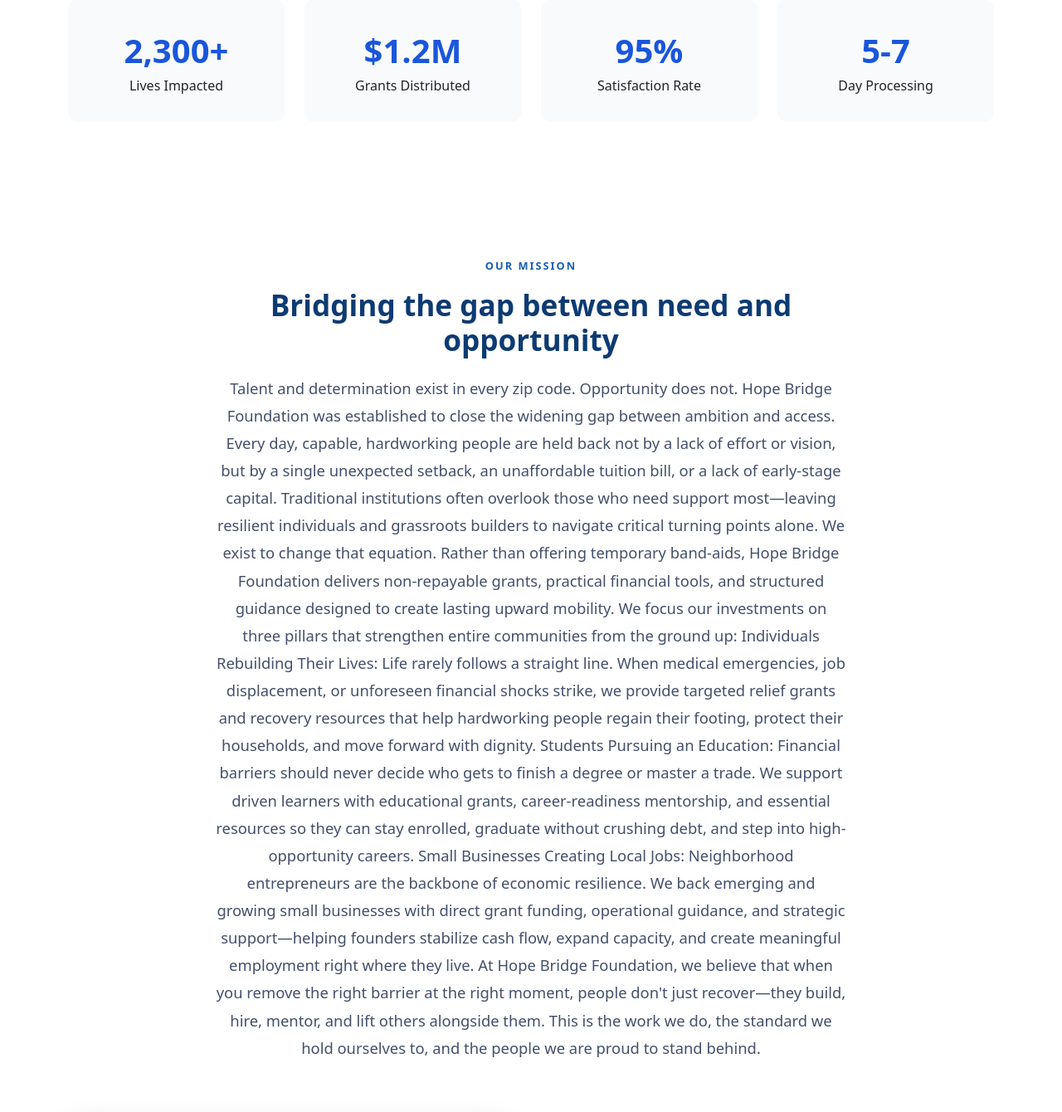
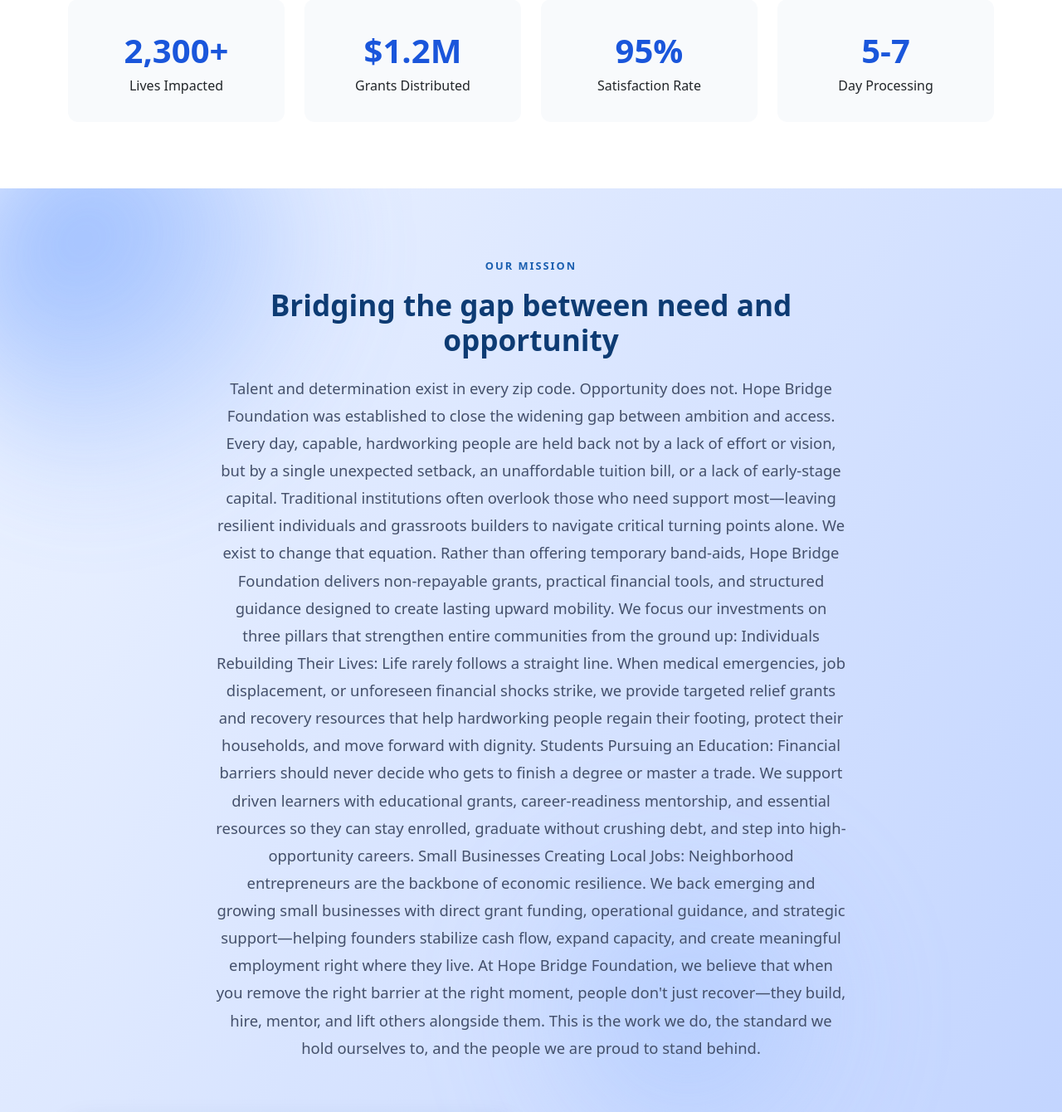
Before and after one commit to jaybentley247/HBG-FOUNDATION, a Flask app: page / in a window 1280 px wide. Shown: the part 963-2303 px from the top of the page at 83% size. Run offline with Flask 3, Linux system fonts and the light colour scheme.

Commit message:
Add animated gradient and floating blobs to mission section
- Replace the plain white mission background with a shifting brand-blue gradient
- Add three blurred, drifting blobs for visible motion
- Keep text above the animation and disable it under reduced-motion

Co-Authored-By: Claude Opus 4.8 <noreply@anthropic.com>

```diff
--- a/templates/index.html
+++ b/templates/index.html
@@ -106,6 +106,7 @@
 
 <!-- Mission Section (article style) -->
 <section class="mission-section" id="mission">
+  <span class="mission-blob" aria-hidden="true"></span>
   <div class="container">
 
     <!-- Intro -->
@@ -198,9 +199,81 @@ At Hope Bridge Foundation, we believe that when you remove the right barrier at
 
 <style>
   .mission-section {
-    background: #ffffff;
+    position: relative;
+    overflow: hidden;
     padding: 5rem 0;
     color: #1f2a44;
+    /* Slowly shifting gradient base in brand blues */
+    background: linear-gradient(120deg, #dbe7ff 0%, #c4d8ff 25%, #eaf1ff 50%, #bcd0ff 75%, #d6e4ff 100%);
+    background-size: 300% 300%;
+    animation: mission-gradient 16s ease infinite;
+  }
+  /* Floating blurred blobs in brand blues */
+  .mission-section::before,
+  .mission-section::after {
+    content: "";
+    position: absolute;
+    border-radius: 50%;
+    filter: blur(60px);
+    opacity: 0.7;
+    z-index: 0;
+    pointer-events: none;
+  }
+  .mission-section::before {
+    width: 460px; height: 460px;
+    top: -120px; left: -100px;
+    background: radial-gradient(circle at 30% 30%, #6fa0ff, transparent 68%);
+    animation: mission-float-a 16s ease-in-out infinite;
+  }
+  .mission-section::after {
+    width: 520px; height: 520px;
+    bottom: -180px; right: -120px;
+    background: radial-gradient(circle at 70% 70%, #4f86f7, transparent 68%);
+    animation: mission-float-b 20s ease-in-out infinite;
+  }
+  /* A third drifting blob in the middle for more movement */
+  .mission-blob {
+    position: absolute;
+    width: 380px; height: 380px;
+    top: 30%; left: 55%;
+    border-radius: 50%;
+    filter: blur(70px);
+    opacity: 0.55;
+    z-index: 0;
+    pointer-events: none;
+    background: radial-gradient(circle at 50% 50%, #93b8ff, transparent 70%);
+    animation: mission-float-c 24s ease-in-out infinite;
+  }
+  /* Keep all content above the animated layers */
+  .mission-section > .container {
+    position: relative;
+    z-index: 1;
+  }
+  @keyframes mission-gradient {
+    0%   { background-position: 0% 50%; }
+    50%  { background-position: 100% 50%; }
+    100% { background-position: 0% 50%; }
+  }
+  @keyframes mission-float-a {
+    0%, 100% { transform: translate(0, 0) scale(1); }
+    50%      { transform: translate(60px, 40px) scale(1.1); }
+  }
+  @keyframes mission-float-b {
+    0%, 100% { transform: translate(0, 0) scale(1); }
+    50%      { transform: translate(-50px, -40px) scale(1.08); }
+  }
+  @keyframes mission-float-c {
+    0%, 100% { transform: translate(0, 0) scale(1); }
+    33%      { transform: translate(-70px, 30px) scale(1.12); }
+    66%      { transform: translate(50px, -40px) scale(0.95); }
+  }
+  @media (prefers-reduced-motion: reduce) {
+    .mission-section,
+    .mission-section::before,
+    .mission-section::after,
+    .mission-blob {
+      animation: none;
+    }
   }
   .mission-intro {
     max-width: 760px;
```
